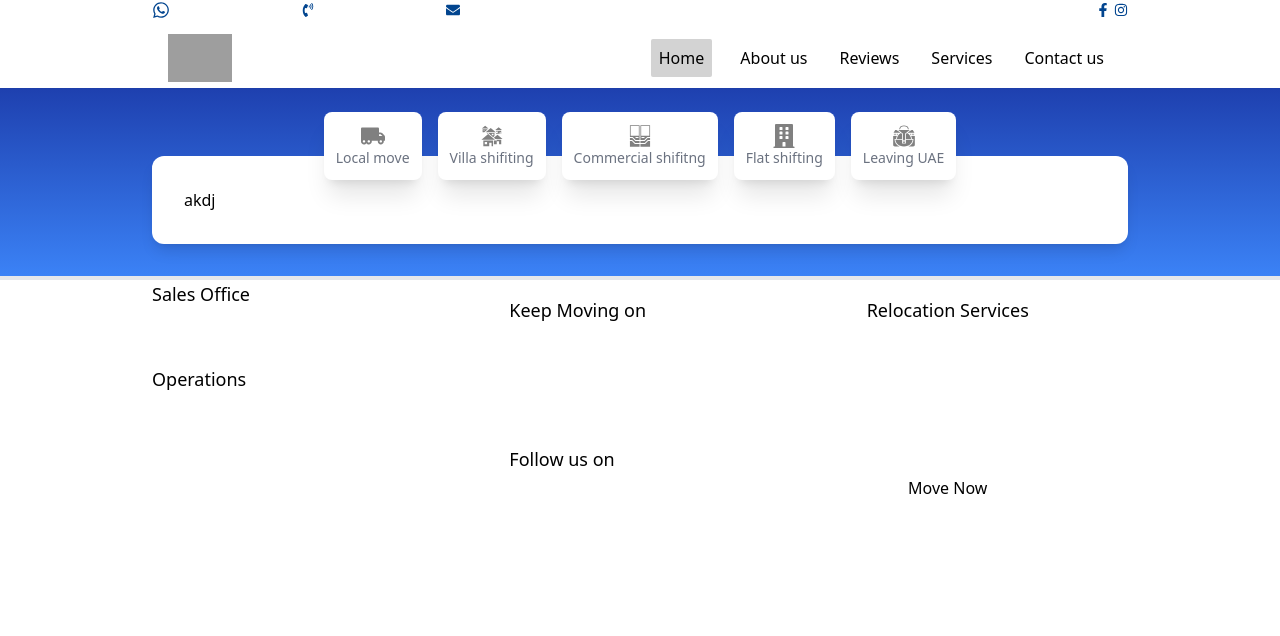
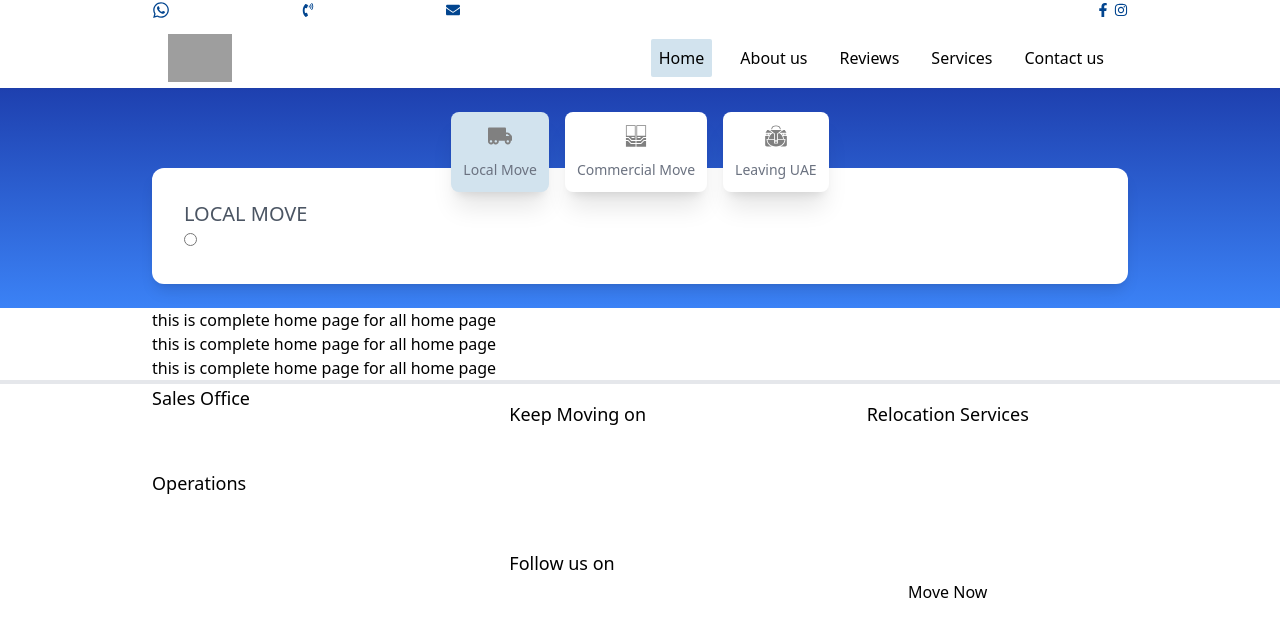
Before and after one commit to shafeequeot/mastermovers, a React (Create React App) app: page / in a window 1280 px wide. Shown: the top 636 px of the page. Built offline with nearby package versions, Linux system fonts and the light colour scheme; grey boxes are pictures that could not be loaded.

Commit message:
adding moving type

```diff
--- a/src/App.js
+++ b/src/App.js
@@ -1,13 +1,17 @@
 import Header from './components/headerFooter/header'
 import React from 'react'
 import Home from './pages/home';
-import { Route, Routes} from 'react-router-dom'
+import { Route, Routes } from 'react-router-dom'
 import About from './pages/about';
 import Reviews from './pages/review';
 import Contact from './pages/contact';
 import Services from './pages/services';
 import Footer from './components/headerFooter/footer';
 import Topbar from './components/headerFooter/topbar';
+import BookType from './components/home/bookType';
+import LocalMove from './components/home/localMove';
+import CommercialMove from './components/home/commercialMove';
+import LeavingDubai from './components/home/LeavingDubai';
 
 function App() {
   return (
@@ -16,14 +20,46 @@ function App() {
       <Header ></Header>
 
       <Routes>
-          <Route exact path='/' element={<Home />}/>
-          <Route path='/about' element={<About />}/>
-          <Route path='/reviews' element={<Reviews />}/>
-          <Route path='/contact' element={<Contact />}/>
-          <Route path='/services' element={<Services />}/>
+        <Route exact path='/' element={
+          <>
+            <div className='bg-gradient-to-b from-blue-800 to-blue-500 pb-4'>
+              <div className='container m-auto'>
+                <BookType />
+                <LocalMove />
+              </div>
+            </div>
+            <Home />
+          </>
+        } />
+        <Route path='/commercial' element={
+          <>
+            <div className='bg-gradient-to-b from-blue-800 to-blue-500 pb-4'>
+              <div className='container m-auto'>
+                <BookType />
+                <CommercialMove />
+              </div>
+            </div>
+            <Home />
+          </>
+        } />
+        <Route path='/international' element={
+          <>
+            <div className='bg-gradient-to-b from-blue-800 to-blue-500 pb-4'>
+              <div className='container m-auto'>
+                <BookType />
+                <LeavingDubai />
+              </div>
+            </div>
+            <Home />
+          </>
+        } />
+        <Route path='/about' element={<About />} />
+        <Route path='/reviews' element={<Reviews />} />
+        <Route path='/contact' element={<Contact />} />
+        <Route path='/services' element={<Services />} />
       </Routes>
       <footer>
-          <Footer/>
+        <Footer />
       </footer>
     </div>
 
--- a/src/components/headerFooter/header.js
+++ b/src/components/headerFooter/header.js
@@ -1,4 +1,4 @@
-import React, { Fragment, useState } from 'react'
+import React, { useState } from 'react'
 import { Link, NavLink } from 'react-router-dom'
 import { FaTimes } from 'react-icons/fa'
 function Header() {
@@ -42,11 +42,11 @@ function Header() {
                     {/* large menu */}
                     <div className=' hidden md:block w-70   '>
                         <ul className='space-x-4 '>
-                            <li className='inline'><NavLink activeClassName='active' className=' hover:text-orenge hover:bg-sky-200 rounded-sm active:bg-blue p-2' to='/'>Home</NavLink> </li>
-                            <li className='inline'><NavLink activeClassName='active' className=' hover:text-orenge hover:bg-sky-200 rounded-sm active:bg-blue p-2' to='/about'>About us</NavLink></li>
-                            <li className='inline'><NavLink activeClassName='active' className=' hover:text-orenge hover:bg-sky-200 rounded-sm active:bg-blue p-2' to='/reviews'>Reviews</NavLink></li>
-                            <li className='inline'><NavLink activeClassName='active' className=' hover:text-orenge hover:bg-sky-200 rounded-sm active:bg-blue p-2' to='/services'>Services</NavLink></li>
-                            <li className='inline'><NavLink activeClassName='active' className=' hover:text-orenge hover:bg-sky-200 rounded-sm active:bg-blue p-2' to='/contact'>Contact us</NavLink></li>
+                            <li className='inline'><NavLink  className=' hover:text-orenge hover:bg-sky-200 rounded-sm active:bg-blue p-2' to='/'>Home</NavLink> </li>
+                            <li className='inline'><NavLink  className=' hover:text-orenge hover:bg-sky-200 rounded-sm active:bg-blue p-2' to='/about'>About us</NavLink></li>
+                            <li className='inline'><NavLink  className=' hover:text-orenge hover:bg-sky-200 rounded-sm active:bg-blue p-2' to='/reviews'>Reviews</NavLink></li>
+                            <li className='inline'><NavLink  className=' hover:text-orenge hover:bg-sky-200 rounded-sm active:bg-blue p-2' to='/services'>Services</NavLink></li>
+                            <li className='inline'><NavLink  className=' hover:text-orenge hover:bg-sky-200 rounded-sm active:bg-blue p-2' to='/contact'>Contact us</NavLink></li>
                         </ul>
 
 
--- /dev/null
+++ b/src/components/home/LeavingDubai.js
@@ -0,0 +1,11 @@
+import React from 'react'
+
+function LeavingDubai() {
+  return (
+    <div className='w-full bg-white rounded-xl shadow-lg p-8  mb-2'>
+    leaving dubai
+    </div>
+  )
+}
+
+export default LeavingDubai
--- a/src/components/home/bookMove.js
+++ /dev/null
@@ -1,41 +0,0 @@
-import React from 'react'
-import {FaTruckMoving, FaBuilding} from 'react-icons/fa'
-import {GiVillage, GiBusDoors, GiDiscGolfBag} from 'react-icons/gi'
-function BookMove() {
-  return (
-    <div className='container  py-6 flex flex-col items-center m-auto '>
-        <div className='flex flex-row space-x-4 items-center m-auto'>
-            <div className='bg-white rounded-lg text-gray-500 z-50 shadow-xl p-3 text-sm justify-center flex flex-col text-center items-center'>
-               <FaTruckMoving color='gray' className='text-2xl' />
-                Local move
-            </div>
-
-            <div className='bg-white z-50 text-gray-500 rounded-lg shadow-xl p-3 text-sm justify-center flex flex-col text-center items-center'>
-                <GiVillage color='gray' className='text-2xl'/>
-                Villa shifiting
-            </div>
-
-            <div className='bg-white z-50 text-gray-500 rounded-lg shadow-xl p-3 text-sm justify-center flex flex-col text-center items-center'>
-               <GiBusDoors color='gray' className='text-2xl'/>               Commercial shifitng
-            </div>
-
-            <div className='bg-white z-50 text-gray-500 rounded-lg shadow-xl p-3 justify-center text-sm flex flex-col text-center items-center'>
-               <FaBuilding color='gray' className='text-2xl'/>
-               Flat shifting
-            </div>
-            <div className='bg-white z-50 text-gray-500 rounded-lg shadow-xl p-3 justify-center text-sm flex flex-col text-center items-center'>
-               <GiDiscGolfBag  color='gray' className='text-2xl'/>
-                Leaving UAE
-            </div>
-        </div>
-
-        <div className='w-full bg-white rounded-xl shadow-lg p-8 -m-6 mb-2'>
-        akdj
-        </div>
-
-    </div>
-
-  )
-}
-
-export default BookMove
--- /dev/null
+++ b/src/components/home/bookType.js
@@ -0,0 +1,31 @@
+import React from 'react'
+import { NavLink, Route, Routes } from 'react-router-dom'
+import {FaTruckMoving} from 'react-icons/fa'
+import {GiBusDoors, GiDiscGolfBag} from 'react-icons/gi'
+function BookType() {
+  return (
+    <div className='container  py-6 flex flex-col items-center m-auto '>
+        <div className='flex flex-row space-x-4 items-center m-auto -mb-12'>
+            <NavLink to='/' className='bg-white rounded-lg text-gray-500 z-50 shadow-xl p-3 text-sm justify-center flex flex-col text-center items-center space-y-3'>
+               <FaTruckMoving color='gray' className='text-2xl' space-y-3/>
+               <p> Local Move </p>
+            </NavLink>
+
+            <NavLink to='/commercial'  className='bg-white  z-50 text-gray-500 rounded-lg shadow-xl p-3 text-sm justify-center flex flex-col text-center items-center space-y-3'>
+               <GiBusDoors color='gray' className='text-2xl'/>            <p> Commercial Move </p>
+            </NavLink>
+
+            <NavLink to='/international' className='bg-white z-50 text-gray-500 rounded-lg shadow-xl p-3 justify-center text-sm flex flex-col text-center items-center space-y-3'>
+               <GiDiscGolfBag  color='gray' className='text-2xl'/>
+                <p>Leaving UAE</p>
+            </NavLink>
+        </div>
+
+
+
+    </div>
+
+  )
+}
+
+export default BookType
--- /dev/null
+++ b/src/components/home/commercialMove.js
@@ -0,0 +1,11 @@
+import React from 'react'
+
+function CommercialMove() {
+  return (
+    <div className='w-full bg-white rounded-xl shadow-lg p-8  mb-2'>
+    commercial move
+    </div>
+  )
+}
+
+export default CommercialMove
--- /dev/null
+++ b/src/components/home/localMove.js
@@ -0,0 +1,17 @@
+import React from 'react'
+
+function LocalMove() {
+  return (
+    <div className='w-full bg-white rounded-xl shadow-lg p-8  mb-2'>
+      <form>
+      <h2 className='text-gray-600 font-medium uppercase text-xl'>Local Move</h2>
+        <div >
+
+        <input className='' type='radio'/>
+        </div>
+      </form>
+    </div>
+  )
+}
+
+export default LocalMove
--- a/src/index.css
+++ b/src/index.css
@@ -4,6 +4,5 @@
 @tailwind utilities;
 
 .active{
-    background: lightgray;
-
+    background: rgb(210, 227, 238);
 }
--- a/src/pages/home.js
+++ b/src/pages/home.js
@@ -1,12 +1,11 @@
 import React from 'react'
-import BookMove from '../components/home/bookMove'
 
 function Home() {
   return (
-    <div className='bg-gradient-to-b from-blue-800 to-blue-500 '>
-      <div id='booking'>
-      <BookMove/>
-      </div>
+    <div className=' container m-auto '>
+      this is complete home page for all home page<br/>
+      this is complete home page for all home page<br/>
+      this is complete home page for all home page<br/>
 
 
     </div>
```
Lines whose indentation alone changed are shown as unchanged.
